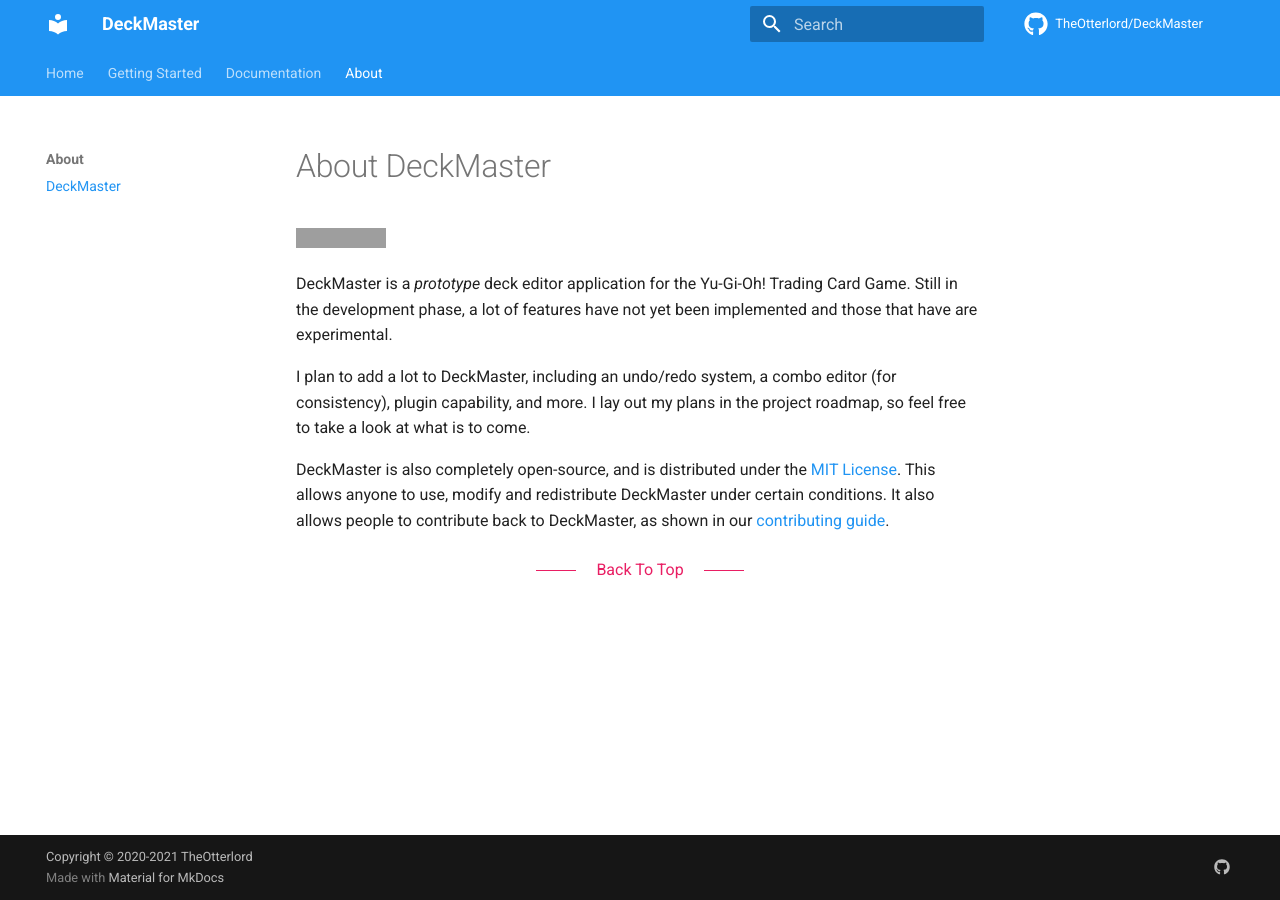
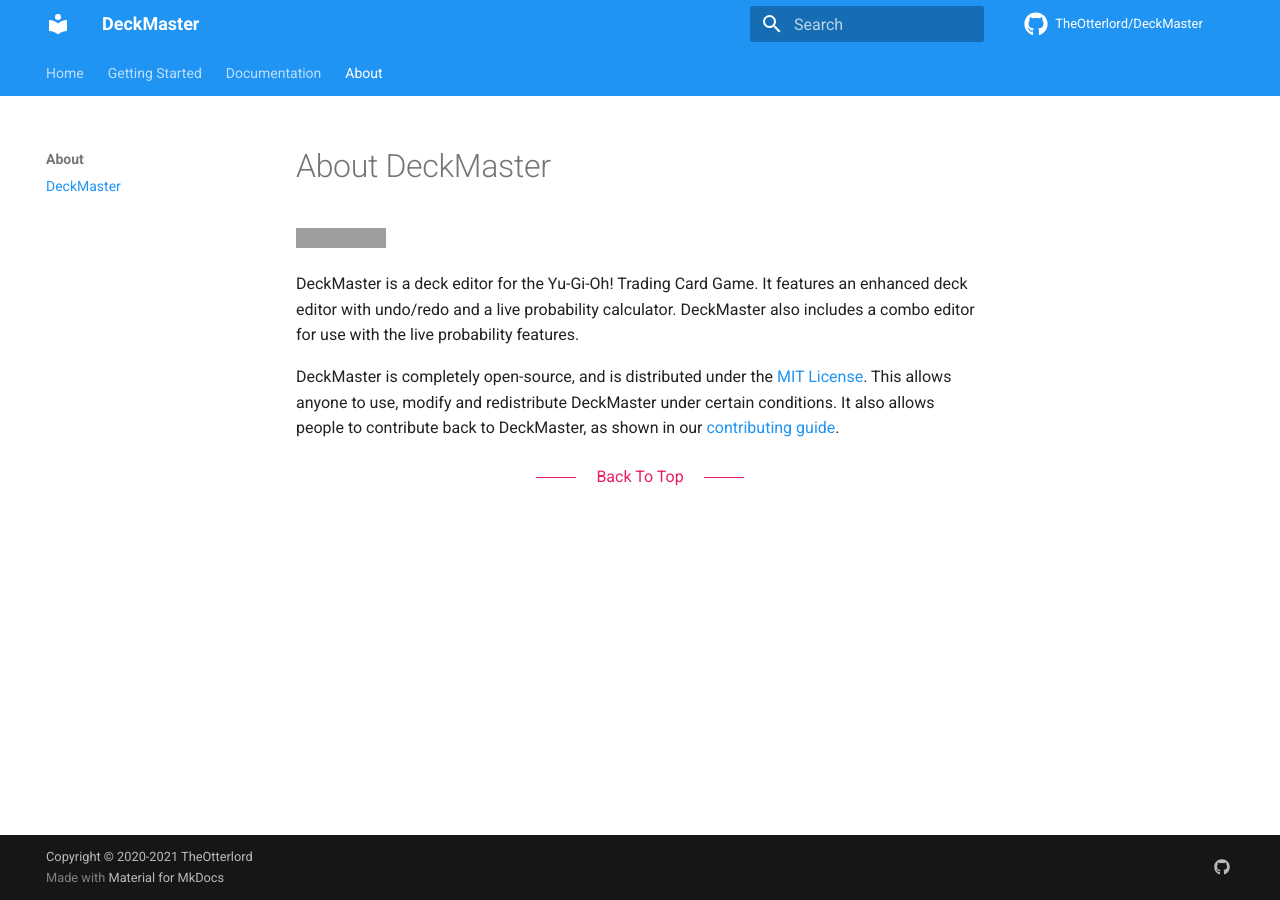
Before and after one commit to TheOtterlord/deckmaster, an MkDocs documentation site: the page built from docs/about.md, in a window 1280 px wide. Built offline with MkDocs 1.6.1 and Material for MkDocs 9.7.7, drawn with Linux system fonts in a browser that asks for light colours; comment, search, counter and statistics services are not loaded; grey boxes are pictures that could not be loaded.

Commit message:
:memo: Update documentation

```diff
--- a/docs/about.md
+++ b/docs/about.md
@@ -2,12 +2,10 @@
 
 [![Discord](https://img.shields.io/discord/805766973605937173?label=Discord)](https://discord.gg/5R7Zt9yqBr)
 
-DeckMaster is a *prototype* deck editor application for the Yu-Gi-Oh! Trading Card Game.
-Still in the development phase, a lot of features have not yet been implemented and those that have are experimental.
+DeckMaster is a deck editor for the Yu-Gi-Oh! Trading Card Game.
+It features an enhanced deck editor with undo/redo and a live probability calculator.
+DeckMaster also includes a combo editor for use with the live probability features.
 
-I plan to add a lot to DeckMaster, including an undo/redo system, a combo editor (for consistency), plugin capability, and more.
-I lay out my plans in the project roadmap, so feel free to take a look at what is to come.
-
-DeckMaster is also completely open-source, and is distributed under the [MIT License](https://choosealicense.com/licenses/mit/).
+DeckMaster is completely open-source, and is distributed under the [MIT License](https://choosealicense.com/licenses/mit/).
 This allows anyone to use, modify and redistribute DeckMaster under certain conditions.
 It also allows people to contribute back to DeckMaster, as shown in our [contributing guide](https://github.com/TheOtterlord/deckmaster/blob/master/CONTRIBUTING.md).
```
Also changed, not shown: docs/index.md (+1 -1 lines), docs/install.md (+1 -1 lines).
